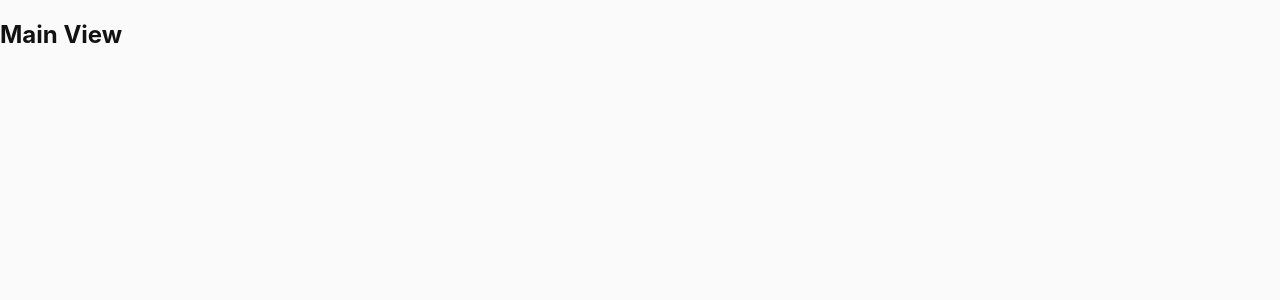
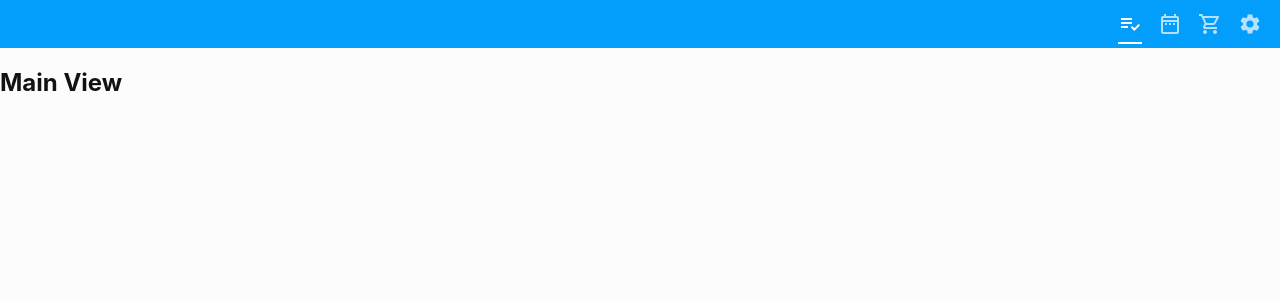
Before and after one commit to cichowsky/planner, a React (Create React App) app: page / in a window 1280 px wide. Shown: the top 300 px of the page. Built offline with nearby package versions, Linux system fonts and the light colour scheme.

Commit message:
add initial style to MainTemplate and Navbar

```diff
--- a/src/components/atoms/Button/Button.js
+++ b/src/components/atoms/Button/Button.js
@@ -4,8 +4,8 @@ const Button = styled.button`
   font-size: ${({ theme, isSmall }) => (isSmall ? theme.fontSize.xs : theme.fontSize.s)};
   line-height: 1;
   padding: 0.5em 1.25em;
-  color: ${({ theme }) => theme.buttonTextColor};
-  background-color: ${({ theme }) => theme.buttonBackgroundColor};
+  color: ${({ theme }) => theme.button.color};
+  background-color: ${({ theme }) => theme.button.backgroundColor};
   border: none;
   border-radius: 99999px;
   cursor: pointer;
--- a/src/components/atoms/ButtonIcon/ButtonIcon.js
+++ b/src/components/atoms/ButtonIcon/ButtonIcon.js
@@ -2,17 +2,18 @@ import styled from 'styled-components';
 import PropTypes from 'prop-types';
 import icons from 'assets/icons';
 
-const Wrapper = styled.button`
+const SButton = styled.button`
   width: 4rem;
   height: 4rem;
 
   display: inline-flex;
   justify-content: center;
   align-items: center;
+  vertical-align: middle;
   padding: 0;
 
-  color: ${({ theme }) => theme.buttonTextColor};
-  background-color: ${({ theme }) => theme.buttonBackgroundColor};
+  color: ${({ theme }) => theme.buttonIcon.color};
+  background-color: ${({ theme }) => theme.buttonIcon.backgroundColor};
 
   border: none;
   cursor: pointer;
@@ -26,7 +27,7 @@ const Wrapper = styled.button`
 
 const ButtonIcon = ({ icon, ...props }) => {
   const SVG = icons[icon];
-  return <Wrapper {...props}>{SVG && <SVG />}</Wrapper>;
+  return <SButton {...props}>{SVG && <SVG />}</SButton>;
 };
 
 ButtonIcon.propTypes = {
--- a/src/components/atoms/Icon/Icon.js
+++ b/src/components/atoms/Icon/Icon.js
@@ -2,7 +2,7 @@ import styled from 'styled-components';
 import PropTypes from 'prop-types';
 import icons from 'assets/icons';
 
-const Wrapper = styled.span`
+const SWrapper = styled.span`
   height: 1em;
   min-width: 1em;
   display: inline-flex;
@@ -19,7 +19,7 @@ const Wrapper = styled.span`
 
 const Icon = ({ icon, ...props }) => {
   const SVG = icons[icon];
-  return <Wrapper {...props}>{SVG && <SVG />}</Wrapper>;
+  return <SWrapper {...props}>{SVG && <SVG />}</SWrapper>;
 };
 
 Icon.propTypes = {
--- /dev/null
+++ b/src/components/organisms/Navbar/Navbar.js
@@ -0,0 +1,69 @@
+import styled from 'styled-components';
+import { NavLink } from 'react-router-dom';
+import ButtonIcon from 'components/atoms/ButtonIcon/ButtonIcon';
+
+const SWrapper = styled.header`
+  position: fixed;
+  left: 0;
+  top: 0;
+  width: 100%;
+  height: ${({ theme }) => theme.navbar.thickness};
+  background-color: ${({ theme }) => theme.navbar.backgroundColor};
+`;
+
+const SInnerWrapper = styled.div`
+  max-width: 1400px;
+  margin: 0 auto;
+  padding: 0 1rem;
+
+  display: flex;
+  justify-content: flex-end;
+  align-items: center;
+  height: 100%;
+`;
+
+const SNavLink = styled(NavLink)`
+  color: ${({ theme }) => theme.navbar.iconColor};
+  position: relative;
+  opacity: 0.7;
+  transition: opacity 0.2s;
+
+  &:hover {
+    opacity: 0.85;
+  }
+
+  &.active {
+    opacity: 1;
+  }
+
+  &::before {
+    position: absolute;
+    content: '';
+    bottom: 0%;
+    left: 50%;
+    transform: translateX(-50%);
+    width: 60%;
+    height: 2px;
+    background-color: currentColor;
+    opacity: 0;
+  }
+
+  &.active::before {
+    opacity: 1;
+  }
+`;
+
+const Navbar = () => {
+  return (
+    <SWrapper>
+      <SInnerWrapper>
+        <ButtonIcon icon="todolist" as={SNavLink} to="/" />
+        <ButtonIcon icon="calendar" as={SNavLink} to="/calendar" />
+        <ButtonIcon icon="shopping" as={SNavLink} to="/shopping" />
+        <ButtonIcon icon="settings" as={SNavLink} to="/settings" />
+      </SInnerWrapper>
+    </SWrapper>
+  );
+};
+
+export default Navbar;
--- a/src/components/templates/MainTemplate.js
+++ b/src/components/templates/MainTemplate.js
@@ -1,13 +1,30 @@
 import styled from 'styled-components';
+import PropTypes from 'prop-types';
+import Navbar from 'components/organisms/Navbar/Navbar';
 
-const MainTemplate = styled.main`
-  min-height: 100vh;
-
+const SWrapper = styled.div`
   display: flex;
   flex-direction: column;
-  align-items: flex-start;
+  min-height: 100vh;
+  padding-top: ${({ theme }) => theme.navbar.thickness};
+`;
 
+const SContent = styled.main`
+  flex-grow: 1;
   background-color: ${({ theme }) => theme.backgroundColor};
 `;
 
+const MainTemplate = ({ children }) => {
+  return (
+    <SWrapper>
+      <Navbar />
+      <SContent>{children}</SContent>
+    </SWrapper>
+  );
+};
+
+MainTemplate.propTypes = {
+  children: PropTypes.oneOfType([PropTypes.arrayOf(PropTypes.node), PropTypes.node]),
+};
+
 export default MainTemplate;
--- a/src/styles/theme.js
+++ b/src/styles/theme.js
@@ -1,17 +1,25 @@
-import { fontSize, fontWeight } from './variables';
+import { fontSize, fontWeight, navbar } from './variables';
 
 const theme = {
   textColor: 'hsl(0, 0%, 7%)',
-  backgroundColor: 'hsl(0, 0%, 98%)',
+  backgroundColor: 'hsl(0, 0%, 99%)',
 
-  buttonTextColor: 'hsl(0, 0%, 7%)',
-  buttonBackgroundColor: 'hsl(0, 0%, 91%)',
+  button: {
+    color: 'hsl(0, 0%, 7%)',
+    backgroundColor: 'hsl(0, 0%, 91%)',
+  },
+
+  buttonIcon: {
+    color: 'hsl(0, 0%, 40%)',
+    backgroundColor: 'transparent',
+  },
 
   primary: 'hsl(0, 0%, 100%)',
   secondary: 'hsl(0, 0%, 100%)',
-  accent: 'hsl(203, 98%, 55%)',
+  accent: 'hsl(203, 98%, 50%)',
   fontSize,
   fontWeight,
+  navbar,
 };
 
 export default theme;
--- a/src/styles/variables.js
+++ b/src/styles/variables.js
@@ -12,3 +12,10 @@ export const fontWeight = {
   light: 300,
   bold: 700,
 };
+
+// NAVBAR
+export const navbar = {
+  thickness: '4.8rem',
+  backgroundColor: 'hsl(203, 98%, 50%)',
+  iconColor: 'hsl(0, 0%, 100%)',
+};
```
Also changed, not shown: 1 other file (tests, documents, lock files or other folders).
